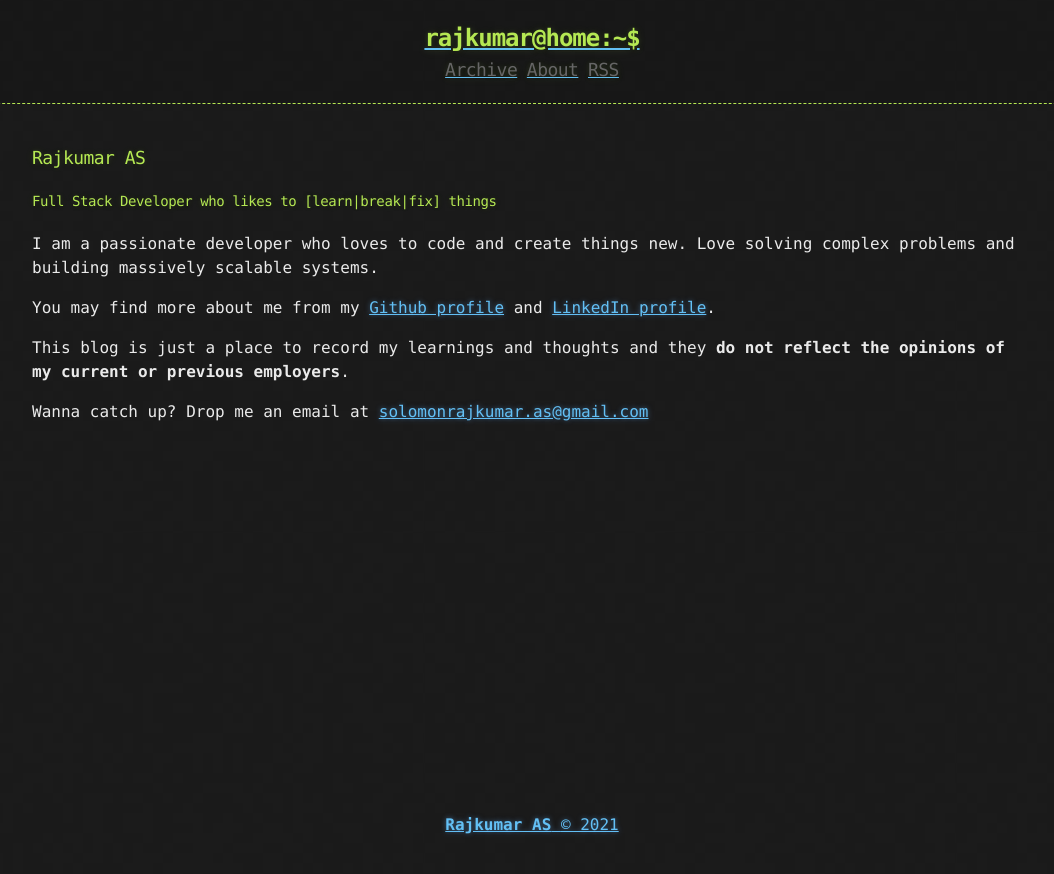
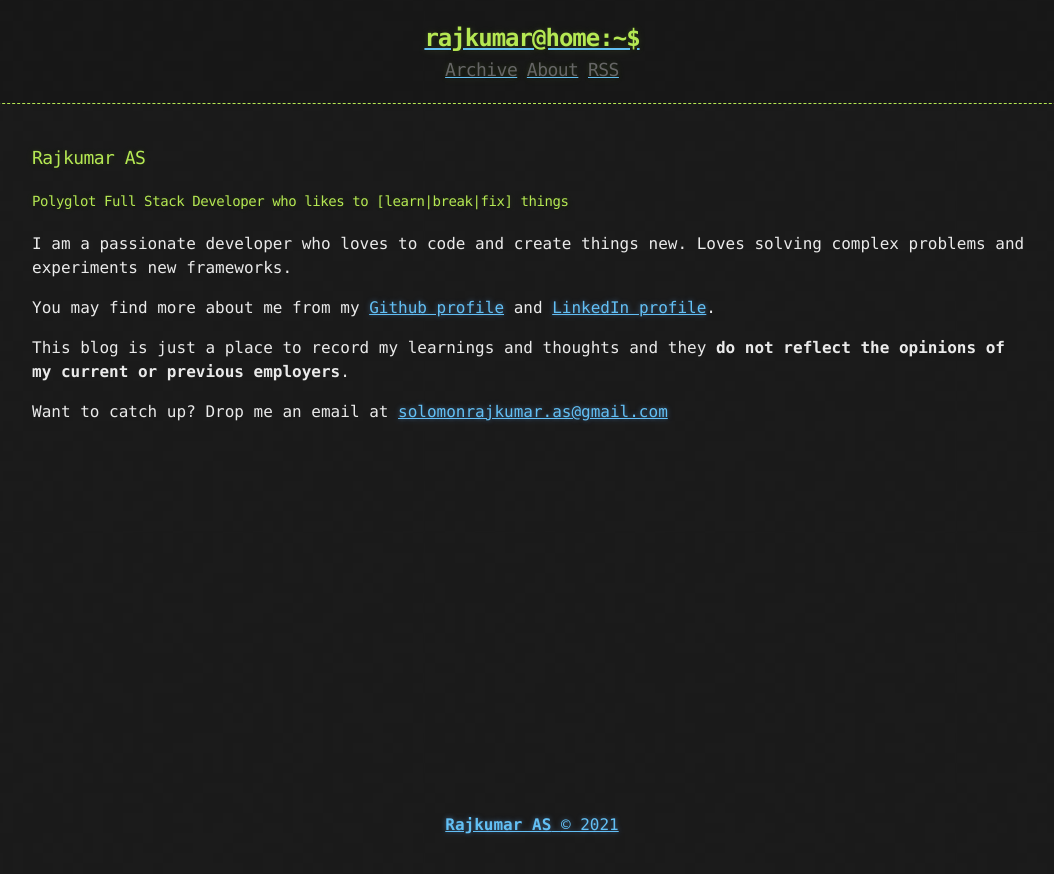
Before and after one commit to solomonrajkumar/solomonrajkumar.github.io, a Jekyll site: the page built from about.md, in a window 1280 px wide. Shown: the top 874 px of the page, without its empty margins (108-1162 px from the left). Built offline with Jekyll 4.4.1, drawn with Linux system fonts in a browser that asks for light colours.

Commit message:
Raj | Updates about self

```diff
--- a/about.md
+++ b/about.md
@@ -4,12 +4,12 @@ title: About
 ---
 
 ### Rajkumar AS
-#### Full Stack Developer who likes to [learn|break|fix] things
+#### Polyglot Full Stack Developer who likes to [learn|break|fix] things
 
-I am a passionate developer who loves to code and create things new. Love solving complex problems and building massively scalable systems.
+I am a passionate developer who loves to code and create things new. Loves solving complex problems and experiments new frameworks.
 
 You may find more about me from my [Github profile](https://github.com/solomonrajkumar) and [LinkedIn profile](https://in.linkedin.com/in/rajkumar-solomon).
 
 This blog is just a place to record my learnings and thoughts and they __do not reflect the opinions of my current or previous employers__.
 
-Wanna catch up? Drop me an email at <solomonrajkumar.as@gmail.com>
+Want to catch up? Drop me an email at <solomonrajkumar.as@gmail.com>
```
